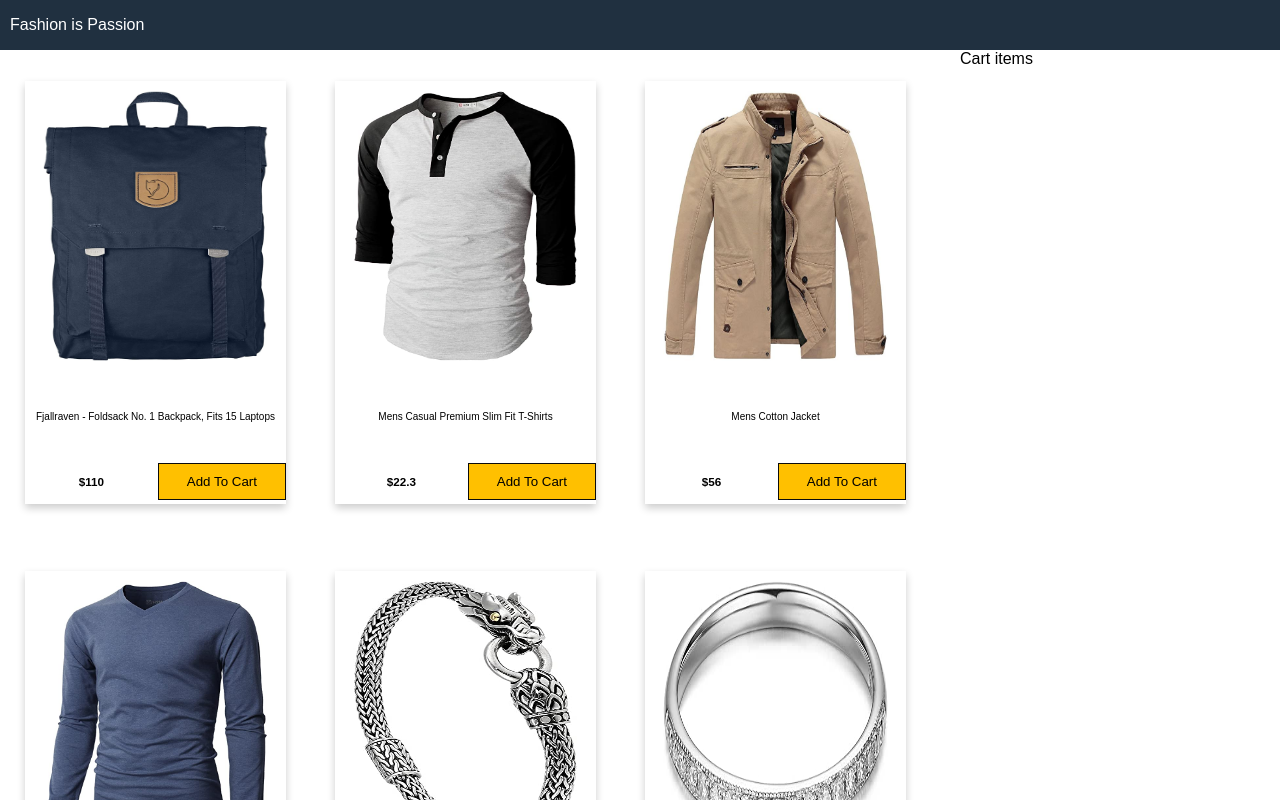
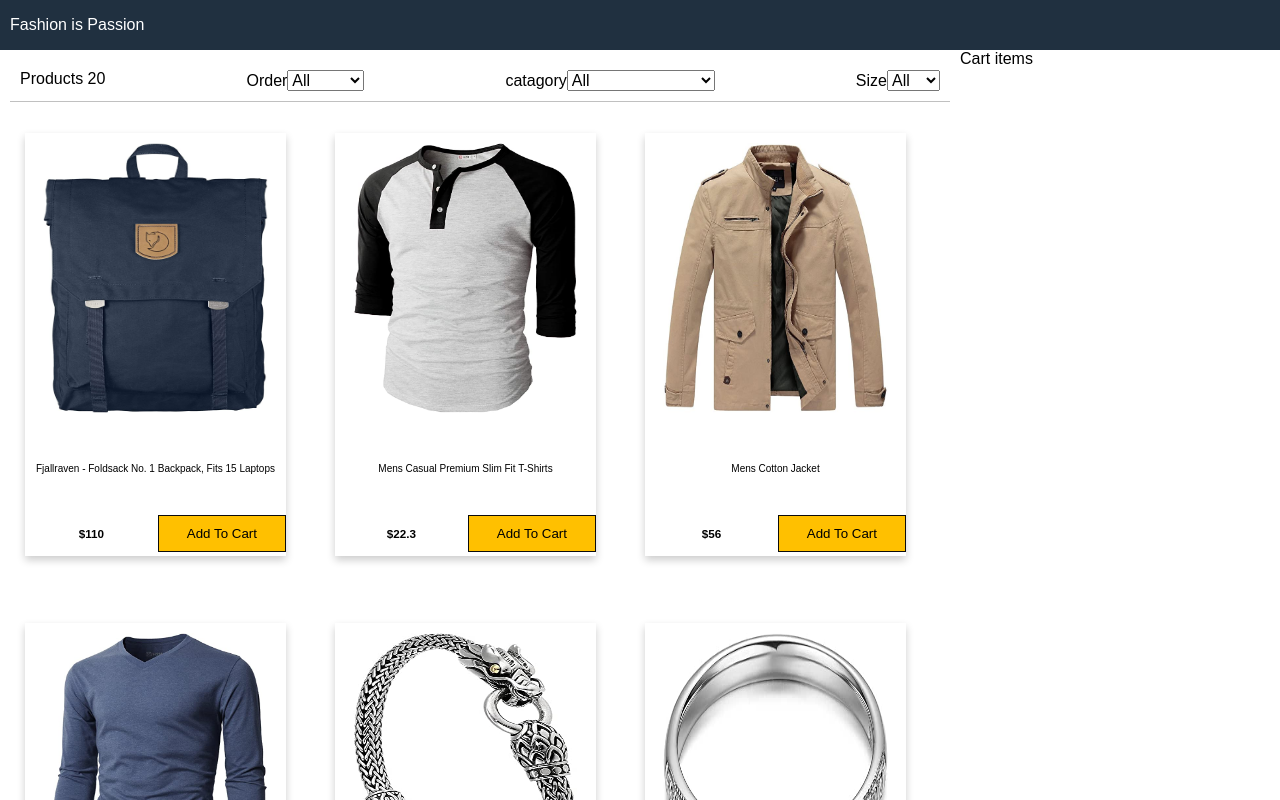
Before and after one commit to jaskaran2017/Fashion-Passion, a React (Create React App) app: page / in a window 1280 px wide. Shown: the top 800 px of the page. Built offline with nearby package versions, Linux system fonts and the light colour scheme; a web font is replaced by a local one.

Commit message:
three funcs added sort, filter, category, filter function need more work its not working yet

```diff
--- a/src/App.js
+++ b/src/App.js
@@ -1,6 +1,7 @@
 import React, { Component } from "react";
 import data from "./data.json";
 import Product1 from "./components/Product1";
+import Filter from "./components/Filter";
 // import MediaCard from "./components/MediaCard";
 
 //////////////
@@ -9,11 +10,65 @@ export default class App extends Component {
   constructor() {
     super();
     this.state = {
-      products: data.products,
+      product: data.products,
       size: "",
       sort: "",
+      catagory: "",
     };
   }
+
+  sortProducts = (e) => {
+    // console.log(e.target.value);
+
+    const sort = e.target.value;
+
+    this.setState((state) => ({
+      sort: sort,
+      product: this.state.product
+        .slice()
+        .sort((a, b) =>
+          sort === "lowest"
+            ? a.price > b.price
+              ? 1
+              : -1
+            : sort === "highest"
+            ? a.price < b.price
+              ? 1
+              : -1
+            : a.id < b.id
+            ? 1
+            : -1
+        ),
+    }));
+  };
+  filterSize = (e) => {
+    // console.log(e.target.value);
+    if (e.target.value === "") {
+      this.setState({ size: e.target.value, product: data.products });
+    } else {
+      this.setState({
+        size: e.target.value, //size,
+        product: data.products.filter(
+          (product) => product.availableSize.indexOf(e.target.value) >= 0
+        ),
+      });
+    }
+  };
+  productCatagory = (e) => {
+    //func
+    // console.log(e.target.value);
+
+    if (e.target.value === "") {
+      this.setState({ category: e.target.value, product: data.products });
+    } else {
+      this.setState({
+        category: e.target.value,
+        product: data.products.filter(
+          (item) => item.category.indexOf(e.target.value) >= 0
+        ),
+      });
+    }
+  };
 
   render() {
     return (
@@ -24,7 +79,16 @@ export default class App extends Component {
         <main>
           <div className="content">
             <div className="main-content">
-              <Product1 products={this.state.products} />
+              <Filter
+                count={this.state.product.length}
+                size={this.state.size}
+                sort={data.products.price}
+                catagory={data.products.catagory}
+                filterSize={this.filterSize}
+                sortProducts={this.sortProducts}
+                productCatagory={this.productCatagory}
+              />
+              <Product1 product={this.state.product} />
             </div>
             <div className="sidebar">Cart items</div>
           </div>
--- /dev/null
+++ b/src/components/Filter.js
@@ -0,0 +1,47 @@
+import React, { Component } from "react";
+
+export default class Filter extends Component {
+  render() {
+    return (
+      <div className="filter">
+        <div className="filter-result">
+          Products {this.props.count}
+          {""}
+        </div>
+        <div className="filter-sort">
+          Order{""}
+          <select value={this.props.price} onChange={this.props.sortProducts}>
+            <option value="">All</option>
+            <option value="latest">Latest</option>
+            <option value="lowest">Lowest</option>
+            <option value="highest">Highest</option>
+          </select>
+        </div>
+        <div className="filter-catagory">
+          catagory{""}
+          <select
+            value={this.props.catagory}
+            onChange={this.props.productCatagory}
+          >
+            <option value="">All</option>
+            <option value="jewelery">Jewelery</option>
+            <option value="men's clothing">Men's clothing</option>
+            <option value="women's clothing">Women's clothing</option>
+            <option value="electronics">Electronics</option>
+          </select>
+        </div>
+        <div className="filter-size">
+          Size{""}
+          <select value={this.props.size} onChange={this.props.filterSize}>
+            <option value="">All</option>
+            <option value="S">S</option>
+            <option value="M">M</option>
+            <option value="L">L</option>
+            <option value="XL">XL</option>
+            <option value="XXL">XXL</option>
+          </select>
+        </div>
+      </div>
+    );
+  }
+}
--- a/src/components/Product1.js
+++ b/src/components/Product1.js
@@ -6,7 +6,7 @@ class ProductList extends Component {
     return (
       <div>
         <ul className="products">
-          {this.props.products.map((product) => (
+          {this.props.product.map((product) => (
             <li key={product.id}>
             <div className="card">
               <div className="product">
--- a/src/data.json
+++ b/src/data.json
@@ -6,7 +6,8 @@
         "price": 109.95,
         "description": "Your perfect pack for everyday use and walks in the forest. Stash your laptop (up to 15 inches) in the padded sleeve, your everyday",
         "category": "men's clothing",
-        "image": "/cartimg/img1.jpg"
+        "image": "/cartimg/img1.jpg",
+        "availableSize": ["M", "L", "XL", "XXL"]
 
     },
     {
@@ -15,7 +16,8 @@
         "price": 22.3,
         "description": "Slim-fitting style, contrast raglan long sleeve, three-button henley placket, light weight & soft fabric for breathable and comfortable wearing. And Solid stitched shirts with round neck made for durability and a great fit for casual fashion wear and diehard baseball fans. The Henley style round neckline includes a three-button placket.",
         "category": "men's clothing",
-        "image": "/cartimg/img2.jpg"
+        "image": "/cartimg/img2.jpg",
+        "size": ["XL", "XXL"]
     },
     {
         "id": 3,
@@ -23,7 +25,8 @@
         "price": 55.99,
         "description": "great outerwear jackets for Spring/Autumn/Winter, suitable for many occasions, such as working, hiking, camping, mountain/rock climbing, cycling, traveling or other outdoors. Good gift choice for you or your family member. A warm hearted love to Father, husband or son in this thanksgiving or Christmas Day.",
         "category": "men's clothing",
-        "image": "/cartimg/img3.jpg"
+        "image": "/cartimg/img3.jpg",
+        "size": ["L", "XL", "XXL"]
     },
     {
         "id": 4,
@@ -31,7 +34,8 @@
         "price": 15.99,
         "description": "The color could be slightly different between on the screen and in practice. / Please note that body builds vary by person, therefore, detailed size information should be reviewed below on the product description.",
         "category": "men's clothing",
-        "image": "/cartimg/img4.jpg"
+        "image": "/cartimg/img4.jpg",
+        "size": ["S", "M"," L", "XL", "XXL"]
     },
     {
         "id": 5,
@@ -119,7 +123,8 @@
         "price": 56.99,
         "description": "Note:The Jackets is US standard size, Please choose size as your usual wear Material: 100% Polyester; Detachable Liner Fabric: Warm Fleece. Detachable Functional Liner: Skin Friendly, Lightweigt and Warm.Stand Collar Liner jacket, keep you warm in cold weather. Zippered Pockets: 2 Zippered Hand Pockets, 2 Zippered Pockets on Chest (enough to keep cards or keys)and 1 Hidden Pocket Inside.Zippered Hand Pockets and Hidden Pocket keep your things secure. Humanized Design: Adjustable and Detachable Hood and Adjustable cuff to prevent the wind and water,for a comfortable fit. 3 in 1 Detachable Design provide more convenience, you can separate the coat and inner as needed, or wear it together. It is suitable for different season and help you adapt to different climates",
         "category": "women's clothing",
-        "image": "/cartimg/img15.jpg"
+        "image": "/cartimg/img15.jpg",
+        "size": [" M", "L", "XL "]
     },
     {
         "id": 16,
@@ -127,6 +132,7 @@
         "price": 29.95,
         "description": "100% POLYURETHANE(shell) 100% POLYESTER(lining) 75% POLYESTER 25% COTTON (SWEATER), Faux leather material for style and comfort / 2 pockets of front, 2-For-One Hooded denim style faux leather jacket, Button detail on waist / Detail stitching at sides, HAND WASH ONLY / DO NOT BLEACH / LINE DRY / DO NOT IRON",
         "category": "women's clothing",
+        "size": ["M", "L", "XL", "XXL"],
         "image": "/cartimg/img16.jpg"
     },
     {
@@ -135,7 +141,8 @@
         "price": 39.99,
         "description": "Lightweight perfet for trip or casual wear---Long sleeve with hooded, adjustable drawstring waist design. Button and zipper front closure raincoat, fully stripes Lined and The Raincoat has 2 side pockets are a good size to hold all kinds of things, it covers the hips, and the hood is generous but doesn't overdo it.Attached Cotton Lined Hood with Adjustable Drawstrings give it a real styled look.",
         "category": "women's clothing",
-        "image": "/cartimg/img17.jpg"
+        "image": "/cartimg/img17.jpg",
+        "size": ["M", "L", "XL", "XXL"]
     },
     {
         "id": 18,
@@ -143,7 +150,8 @@
         "price": 9.85,
         "description": "95% RAYON 5% SPANDEX, Made in USA or Imported, Do Not Bleach, Lightweight fabric with great stretch for comfort, Ribbed on sleeves and neckline / Double stitching on bottom hem",
         "category": "women's clothing",
-        "image": "/cartimg/img18.jpg"
+        "image": "/cartimg/img18.jpg",
+        "size": ["S", "M",  "XL"]
     },
     {
         "id": 19,
@@ -151,7 +159,8 @@
         "price": 7.95,
         "description": "100% Polyester, Machine wash, 100% cationic polyester interlock, Machine Wash & Pre Shrunk for a Great Fit, Lightweight, roomy and highly breathable with moisture wicking fabric which helps to keep moisture away, Soft Lightweight Fabric with comfortable V-neck collar and a slimmer fit, delivers a sleek, more feminine silhouette and Added Comfort",
         "category": "women's clothing",
-        "image": "/cartimg/img19.jpg"
+        "image": "/cartimg/img19.jpg",
+        "size": ["M", " XL", "XXL"]
     },
     {
         "id": 20,
@@ -159,6 +168,7 @@
         "price": 12.99,
         "description": "95%Cotton,5%Spandex, Features: Casual, Short Sleeve, Letter Print,V-Neck,Fashion Tees, The fabric is soft and has some stretch., Occasion: Casual/Office/Beach/School/Home/Street. Season: Spring,Summer,Autumn,Winter.",
         "category": "women's clothing",
-        "image": "/cartimg/img20.jpg"
+        "image": "/cartimg/img20.jpg",
+        "size": [" S", "M", "L", "XL "]
     }
 ]}
--- a/src/index.css
+++ b/src/index.css
@@ -186,3 +186,14 @@ button:hover {
 .container {
   padding: 2px 16px;
 }
+
+/* filter*/
+
+.filter {
+  display: flex;
+  justify-content: space-between;
+  flex-wrap: wrap;
+  padding: 1rem;
+  margin: 1rem;
+  border-bottom: 0.1rem #c0c0c0 solid;
+}
```
